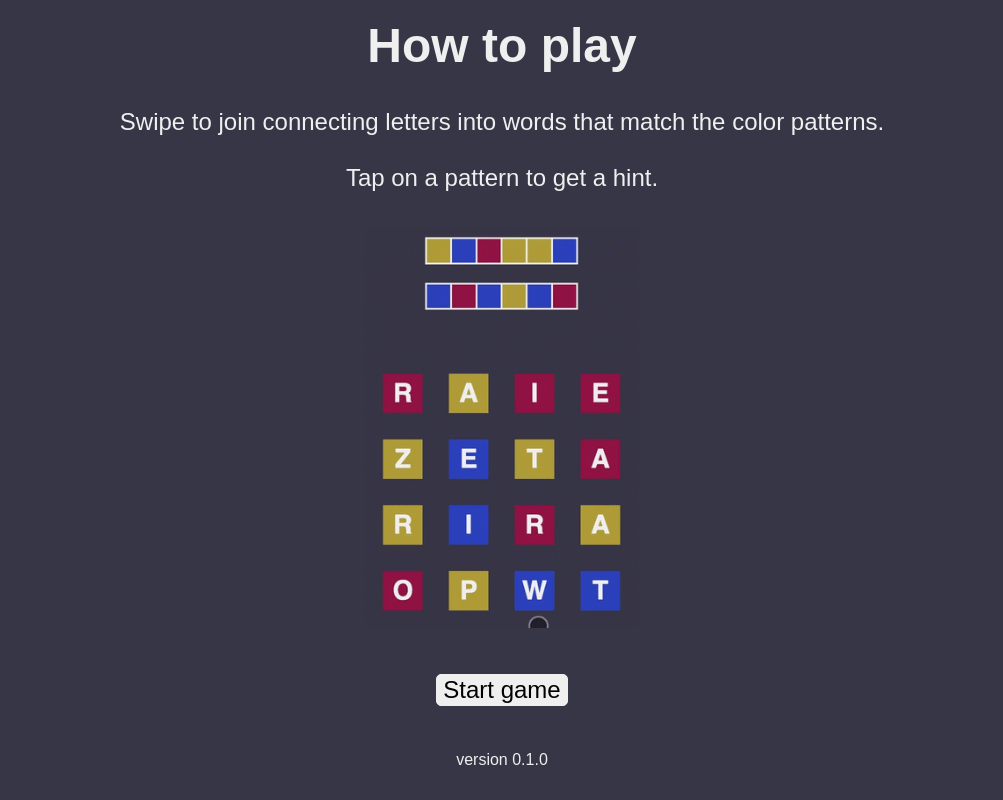
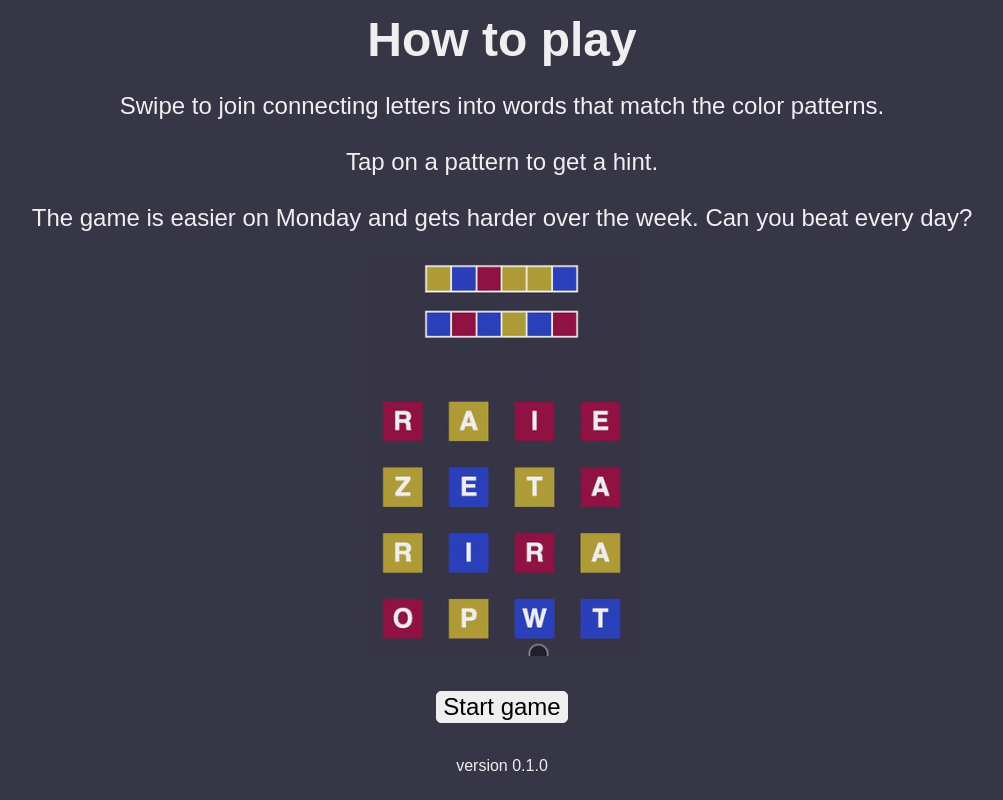
Before and after one commit to skedwards88/lexlet, a React app: page / in a window 1280 px wide. Shown: the whole page, without its empty margins (138-1141 px from the left). Built offline with nearby package versions, Linux system fonts and the light colour scheme.

Commit message:
mention progression in rules

```diff
--- a/src/components/Rules.js
+++ b/src/components/Rules.js
@@ -5,7 +5,7 @@ export default function Rules({ setDisplay, isFirstGame, setIsFirstGame, setSawW
   return (
     <div className="App rules">
       <h1 id="rulesHeader">How to play</h1>
-      <p id="rulesText">{`Swipe to join connecting letters into words that match the color patterns.\n\nTap on a pattern to get a hint.`}</p>
+      <p id="rulesText">{`Swipe to join connecting letters into words that match the color patterns.\n\nTap on a pattern to get a hint.\n\n The game is easier on Monday and gets harder over the week. Can you beat every day?`}</p>
       <div id="rulesDemo"></div>
       <button
         id="rulesClose"
```
